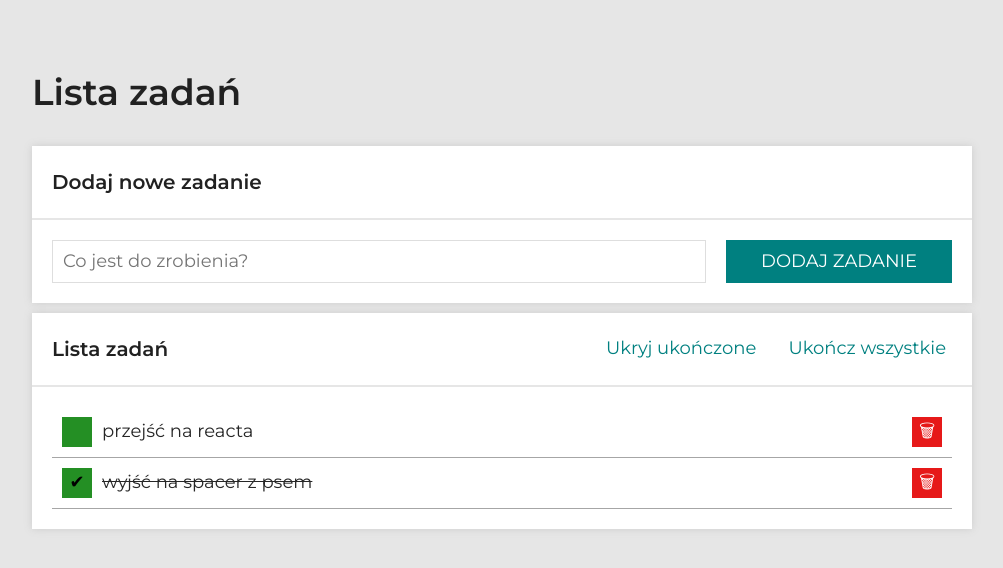
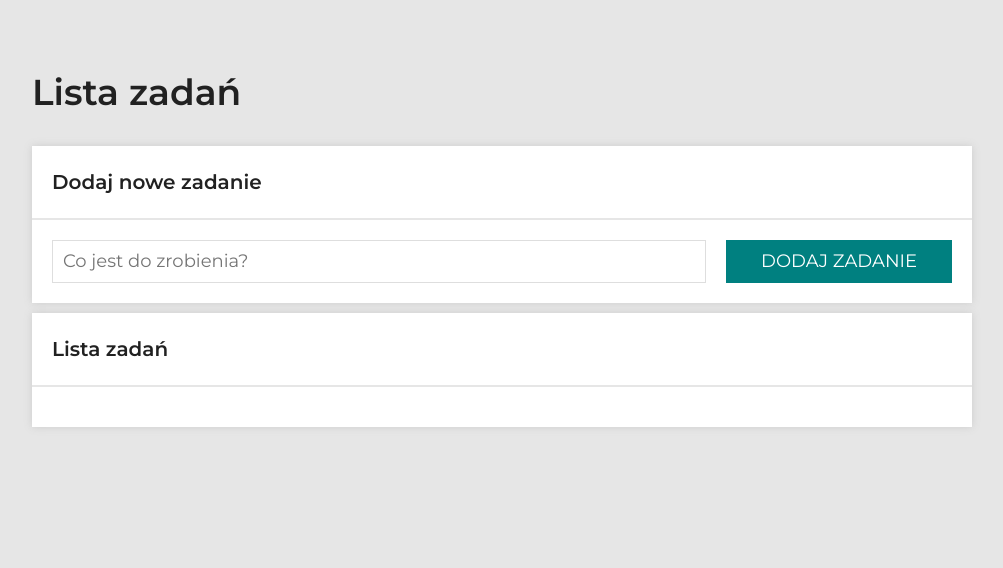
Before and after one commit to pawel-paluch/todo-list-react, a React (Create React App) app: page / in a window 1280 px wide. Shown: the top 568 px of the page, without its empty margins (138-1141 px from the left). Built offline with nearby package versions, Linux system fonts and the light colour scheme.

Commit message:
Save tasks in local storage

```diff
--- a/src/App.js
+++ b/src/App.js
@@ -1,4 +1,4 @@
-import { useState } from "react";
+import { useState, useEffect } from "react";
 import Form from "./Form";
 import Tasks from "./Tasks";
 import Buttons from "./Buttons";
@@ -6,15 +6,21 @@
 import Header from "./Header";
 import Container from "./Container";
 
-// Stała z przykładowymi zadaniami
-const defaultTasks = [
-    { id: 1, content: "przejść na reacta", done: false },
-    { id: 2, content: "wyjść na spacer z psem", done: true },
-];
+const getInitialTasks = () => {
+    const tasksFromLocalStorage = localStorage.getItem("tasks");
+
+    return tasksFromLocalStorage
+        ? JSON.parse(tasksFromLocalStorage)
+        : []
+};
 
 function App() {
     const [hideDone, setHideDone] = useState(false);
-    const [tasks, setTasks] = useState(defaultTasks);
+    const [tasks, setTasks] = useState(getInitialTasks);
+
+    useEffect(() => {
+        localStorage.setItem("tasks", JSON.stringify(tasks));
+    }, [tasks]);
 
     const toggleHideDone = () => {
         setHideDone(hideDone => !hideDone);
```
